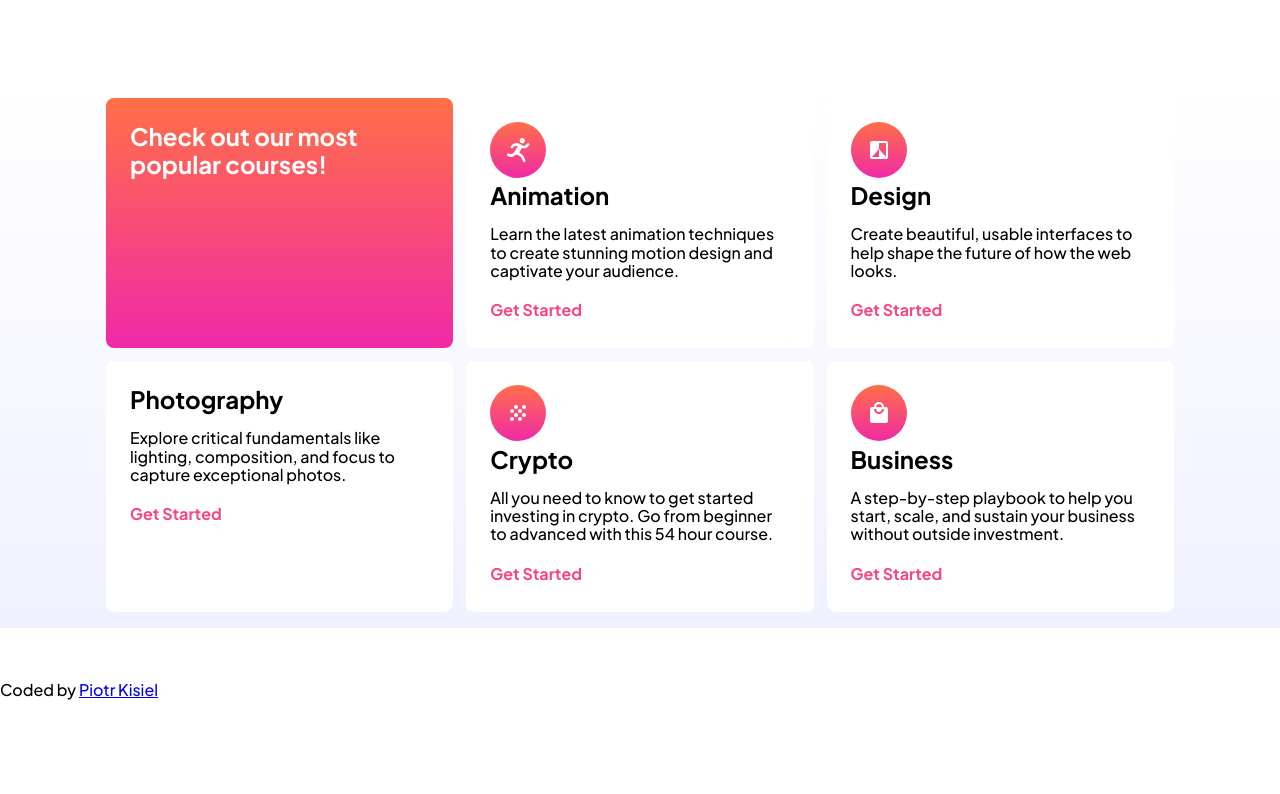
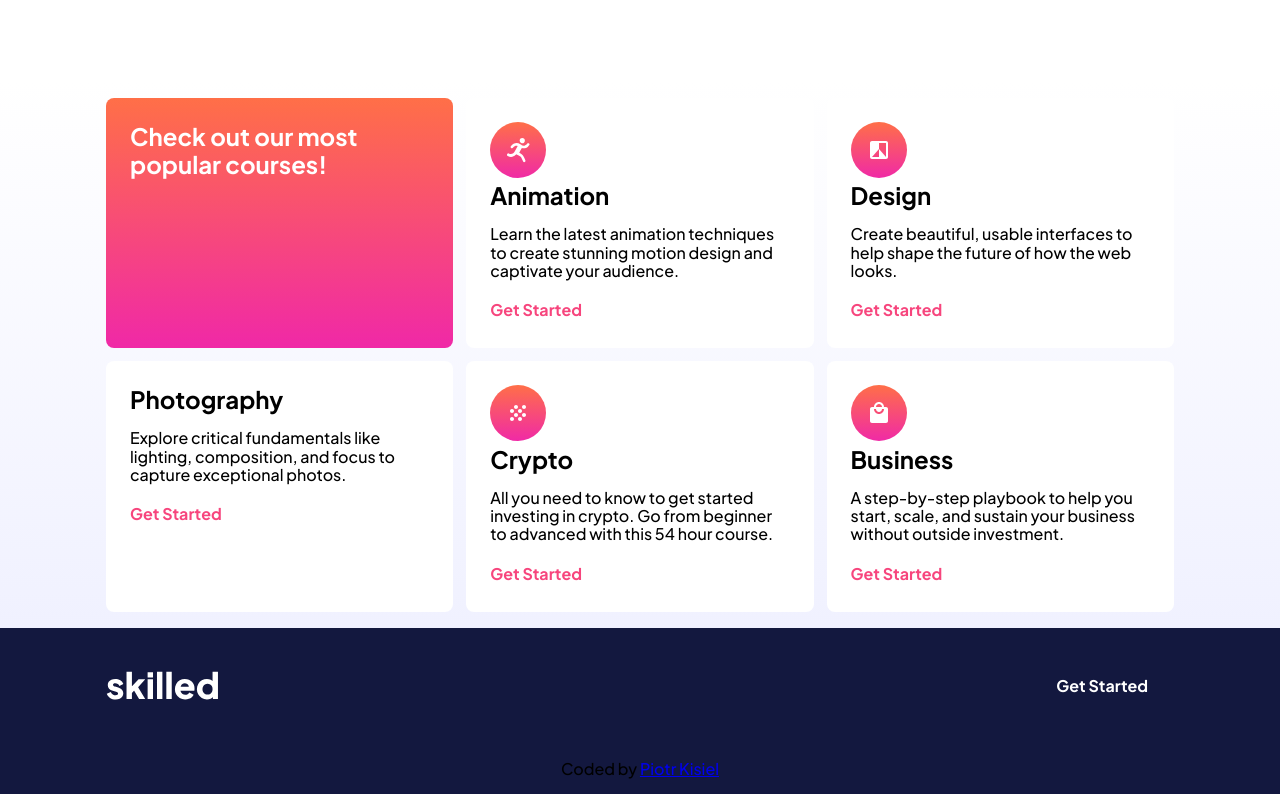
Before and after one commit to pietyr/skilled-elearning-landing-page, a website: page index.html in a window 1280 px wide. Shown: the part 1165-1959 px from the top of the page. Before the commit the page ends 1880 px from the top, so only its background shows below. Drawn offline with Linux system fonts and the light colour scheme.

Commit message:
feat: add layout to upper footer

```diff
--- /dev/null
+++ b/scss/components/_footer.scss
@@ -0,0 +1,11 @@
+@use '../utilities/variables' as var;
+
+.footer {
+  background-color: var.$yankees-blue;
+
+  &__upper {
+    width: 100%;
+    max-width: var.$max-width;
+    padding: 2.125rem 1rem;
+  }
+}
--- a/scss/components/_index.scss
+++ b/scss/components/_index.scss
@@ -2,3 +2,4 @@
 @forward 'introduction';
 @forward 'card';
 @forward 'courses-wrapper';
+@forward 'footer';
--- /dev/null
+++ b/scss/layout/_footer.scss
@@ -0,0 +1,12 @@
+.footer {
+  display: flex;
+  flex-direction: column;
+  align-items: center;
+
+  &__upper {
+    display: flex;
+    flex-direction: row;
+    align-items: center;
+    justify-content: space-between;
+  }
+}
--- a/scss/layout/_index.scss
+++ b/scss/layout/_index.scss
@@ -2,3 +2,4 @@
 @forward 'introduction';
 @forward 'courses';
 @forward 'main';
+@forward 'footer';
```
Also changed, not shown: style.css, 1 other file.
